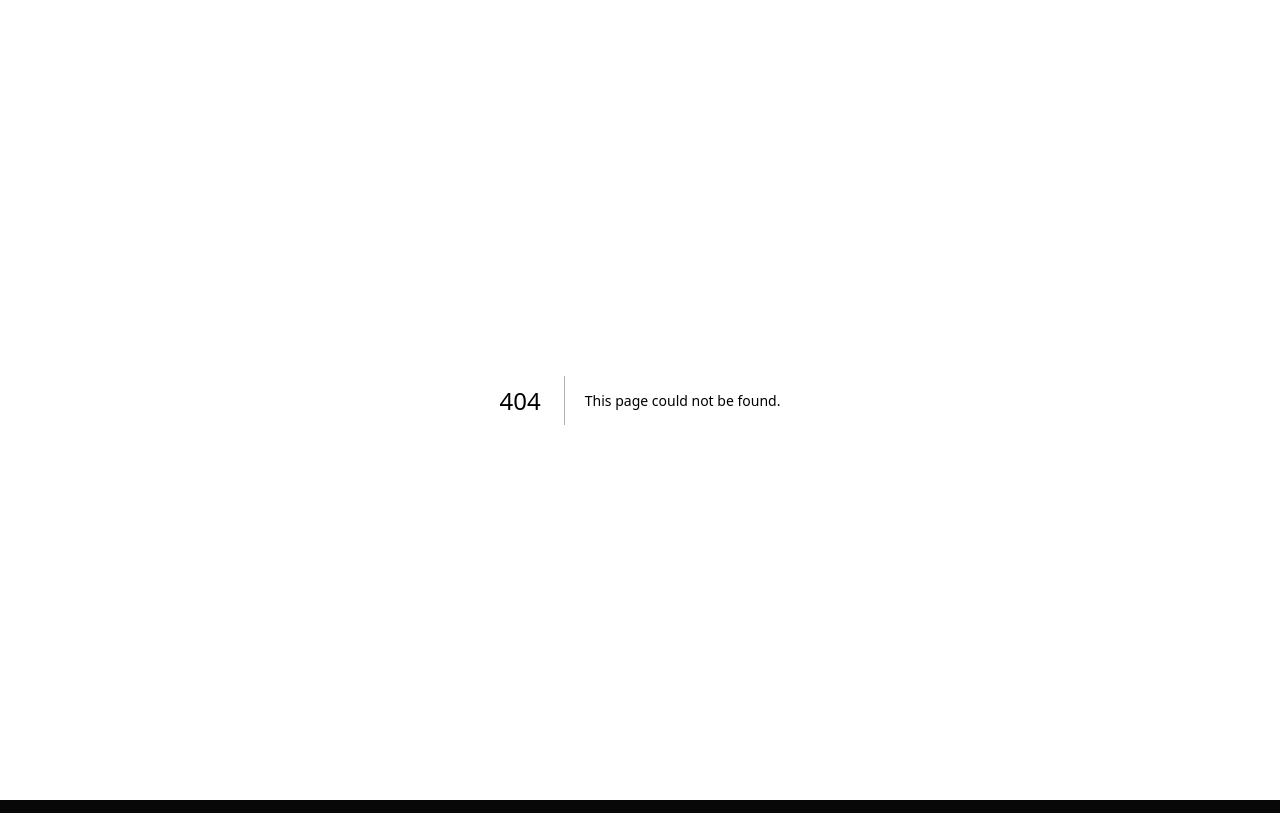
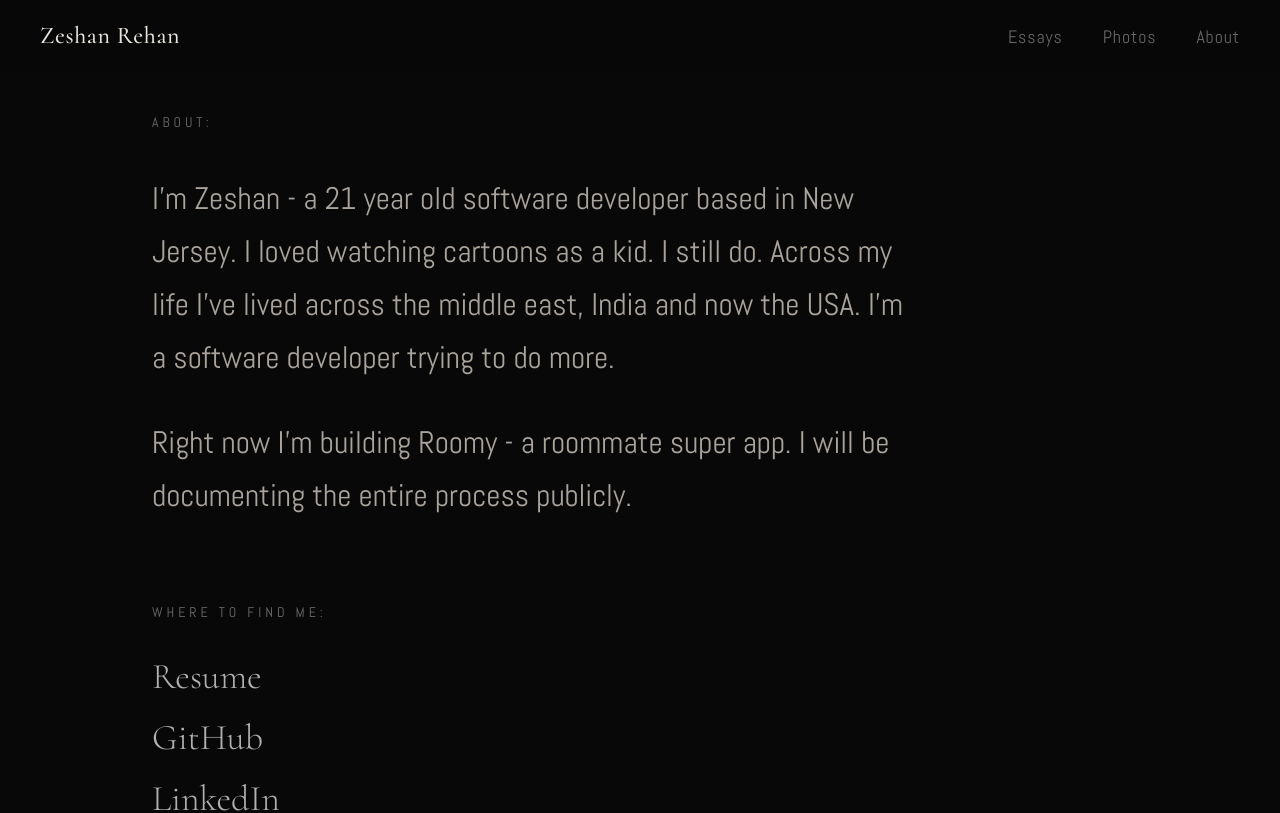
Before and after one commit to ZeeshanRehan/Portfolio-v1, a Next.js app: page /about in a window 1280 px wide. Before the commit this address had no page. Shown: the top 813 px of the page. Built offline with nearby package versions, Linux system fonts and the light colour scheme.

Commit message:
feat: About me added

```diff
--- /dev/null
+++ b/app/about/page.tsx
@@ -0,0 +1,70 @@
+import type { Metadata } from "next";
+import Nav from "@/components/nav";
+
+export const metadata: Metadata = {
+  title: "About | Zeshan Rehan",
+  description: "About Zeshan Rehan.",
+};
+
+const links = [
+  {
+    label: "Resume",
+    href: "https://docs.google.com/document/d/10EszhlOV_1_btR--BHNdt3ercregQ0XA/edit",
+  },
+  { label: "GitHub", href: "https://github.com/ZeeshanRehan" },
+  {
+    label: "LinkedIn",
+    href: "https://www.linkedin.com/in/zeshan-rehan-504ab0128/",
+  },
+  { label: "X", href: "https://x.com/ZeshanRehann" },
+  { label: "Email", href: "mailto:zeeshanrehan12345@gmail.com" },
+];
+
+export default function AboutPage() {
+  return (
+    <>
+      <Nav />
+      <main className="px-10 pt-28">
+        <section className="mx-28 max-w-4xl pb-24">
+          <p className="font-sans text-sm uppercase tracking-[0.28em] text-[#6c6c6c]">
+            About:
+          </p>
+
+          <div className="mt-10 max-w-3xl space-y-8">
+            <p className="font-sans text-[1.95rem] leading-[1.7] text-[#a9a39b]">
+              I&apos;m Zeshan - a 21 year old software developer based in New
+              Jersey. I loved watching cartoons as a kid. I still do. Across my life
+              I&apos;ve lived across the middle east, India and now the USA. I&apos;m a software
+              developer trying to do more.
+            </p>
+
+            <p className="font-sans text-[1.95rem] leading-[1.7] text-[#a9a39b]">
+              Right now I&apos;m building Roomy - a roommate super app. I will be documenting
+              the entire process publicly.
+            </p>
+          </div>
+
+          <div className="mt-20">
+            <p className="font-sans text-sm uppercase tracking-[0.28em] text-[#6c6c6c]">
+              Where To Find Me:
+            </p>
+
+            <div className="mt-8 flex flex-col gap-4">
+              {links.map((link) => (
+                <a
+                  key={link.label}
+                  href={link.href}
+                  target={link.href.startsWith("http") ? "_blank" : undefined}
+                  rel={link.href.startsWith("http") ? "noreferrer" : undefined}
+                  className="w-fit font-serif text-3xl font-light leading-tight text-[#b0b0b0] no-underline transition-colors duration-200 hover:text-white md:text-4xl"
+                >
+                  {link.label}
+                </a>
+              ))}
+            </div>
+          </div>
+        </section>
+      </main>
+    </>
+  );
+}
--- a/components/Footer.tsx
+++ b/components/Footer.tsx
@@ -1,6 +1,10 @@
 "use client";
 
 const usefulLinks = [
+  {
+    label: "Resume",
+    href: "https://docs.google.com/document/d/10EszhlOV_1_btR--BHNdt3ercregQ0XA/edit",
+  },
   { label: "GitHub", href: "https://github.com/ZeeshanRehan" },
   {
     label: "LinkedIn",
@@ -14,7 +18,7 @@ export default function Footer() {
   return (
     <footer id="contact" className="mt-24 pb-10">
       <div className="rounded-t-[1.35rem] border-t border-[#242424] px-6 pt-10 shadow-[0_-18px_50px_rgba(0,0,0,0.22)] md:px-10">
-        <div className="grid gap-12 md:grid-cols-[1.4fr_0.8fr] md:items-start">
+        <div className="grid gap-12 md:grid-cols-[1.4fr_0.8fr] md:items-start px-4">
           <div>
             <p className="font-sans text-sm uppercase tracking-[0.3em] text-[#5d5d5d]">
               Zeshan Rehan
@@ -27,10 +31,10 @@ export default function Footer() {
             </p>
           </div>
 
-          <div className="grid gap-6 md:justify-self-end">
-            <p className="font-sans text-sm uppercase tracking-[0.26em] text-[#5d5d5d]">
+          <div className="grid gap-6 md:justify-self-end pr-12">
+            {/* <p className="font-sans text-sm uppercase tracking-[0.26em] text-[#5d5d5d]">
               Useful Links
-            </p>
+            </p> */}
             <div className="flex flex-col gap-3">
               {usefulLinks.map((link) => (
                 <a
--- a/components/nav.tsx
+++ b/components/nav.tsx
@@ -15,7 +15,7 @@ export default function Nav() {
         {[
           { label: "Essays", href: "/essays" },
           { label: "Photos", href: "/photos" },
-          { label: "Contact", href: "#contact" },
+          { label: "About", href: "/about" },
         ].map(({ label, href }) => (
           <li key={label}>
             <Link
--- a/components/project.tsx
+++ b/components/project.tsx
@@ -17,7 +17,7 @@ const projects = [
     title: "DevBytes",
     href: "https://docs.google.com/forms/d/e/1FAIpQLSdgRQG4Tajdt5AMh4WxeA11J4RucVxnv_cyhXioLar64uc2yA/viewform",
     description: "Gamified DSA revision platform. Bite-sized daily sessions with streak tracking.",
-    achievement: null,
+    achievement: "work in progress.",
     year: "2026",
   },
 ];
--- a/components/stack.tsx
+++ b/components/stack.tsx
@@ -11,13 +11,13 @@ export default function Stack() {
       </p>
 
       {/* main stack line */}
-      <p className="font-serif font-light text-2xl text-[#e8e3dc] leading-relaxed tracking-wider ">
+      <p className="font-serif font-light text-2xl text-[#e8e3dc] leading-relaxed tracking-widest ">
         Next.js, React, Node.js, Express, TypeScript,
         Prisma, AWS, MongoDB, Tailwind, Figma.
       </p>
 
       {/* copy line */}
-      <p className="font-sans text-2xl text-[#4a4a4a] mt-4 max-w-2x, leading-relaxed">
+      <p className="font-sans text-2xl text-[#5d5d5d] mt-4 max-w-2x, leading-relaxed">
         If I haven&apos;t already worked with the tech, I usually pick it up and learn on the go.
       </p>
 
```
